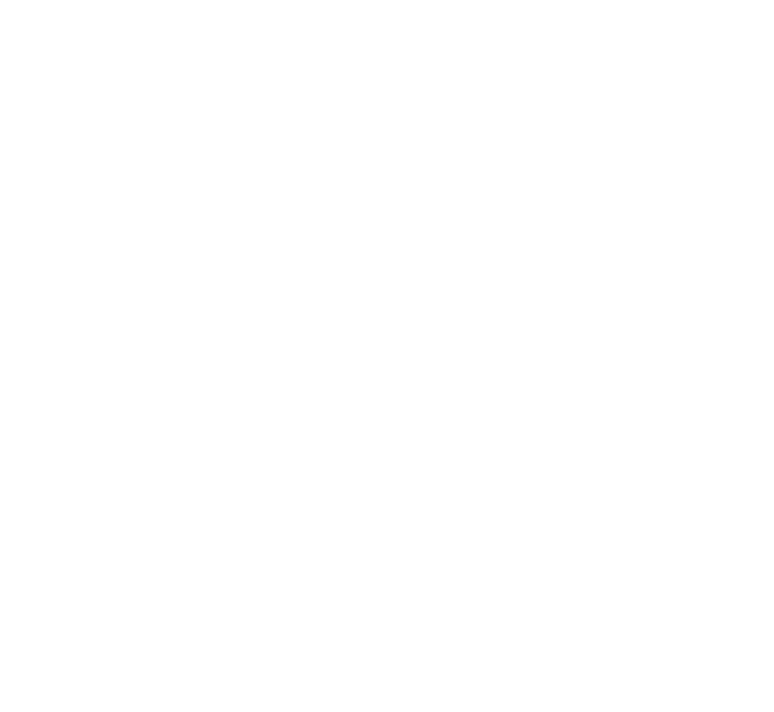
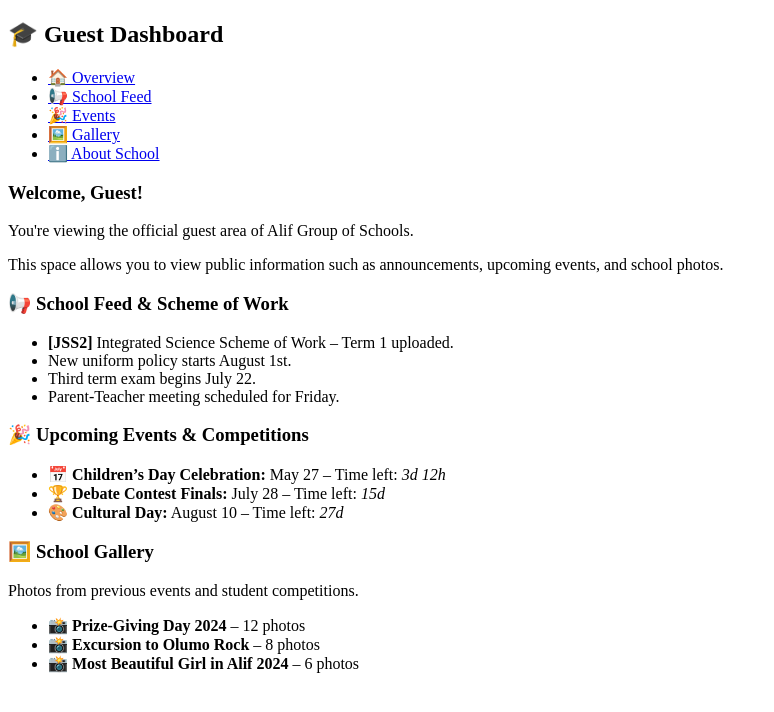
Before and after one commit to MUHAMMAD123231/Alif-model-website, a plain HTML site: page templates/dashboard/guest_dashboard.html in a window 1280 px wide. Shown: the whole page, without its empty margins (0-774 px from the left). Drawn offline with Linux system fonts and the light colour scheme.

Commit message:
Update the style folder and tge dashboard codes

```diff
--- a/templates/dashboard/guest_dashboard.html
+++ b/templates/dashboard/guest_dashboard.html
@@ -0,0 +1,69 @@
+<!DOCTYPE html>
+<html lang="en">
+<head>
+  <meta charset="UTF-8">
+  <title>Guest Dashboard – Alif Group of Schools</title>
+  <meta name="viewport" content="width=device-width, initial-scale=1.0">
+</head>
+<body>
+
+  <!-- Sidebar -->
+  <aside>
+    <h2>🎓 Guest Dashboard</h2>
+    <nav>
+      <ul>
+        <li><a href="#overview">🏠 Overview</a></li>
+        <li><a href="#feed">📢 School Feed</a></li>
+        <li><a href="#events">🎉 Events</a></li>
+        <li><a href="#gallery">🖼️ Gallery</a></li>
+        <li><a href="about.html">ℹ️ About School</a></li>
+      </ul>
+    </nav>
+  </aside>
+
+  <!-- Main Content -->
+  <main>
+
+    <!-- Overview -->
+    <section id="overview">
+      <h3>Welcome, Guest!</h3>
+      <p>You're viewing the official guest area of Alif Group of Schools.</p>
+      <p>This space allows you to view public information such as announcements, upcoming events, and school photos.</p>
+    </section>
+
+    <!-- School Feed -->
+    <section id="feed">
+      <h3>📢 School Feed & Scheme of Work</h3>
+      <ul>
+        <li><strong>[JSS2]</strong> Integrated Science Scheme of Work – Term 1 uploaded.</li>
+        <li>New uniform policy starts August 1st.</li>
+        <li>Third term exam begins July 22.</li>
+        <li>Parent-Teacher meeting scheduled for Friday.</li>
+      </ul>
+    </section>
+
+    <!-- Events -->
+    <section id="events">
+      <h3>🎉 Upcoming Events & Competitions</h3>
+      <ul>
+        <li><strong>📅 Children’s Day Celebration:</strong> May 27 – Time left: <em>3d 12h</em></li>
+        <li><strong>🏆 Debate Contest Finals:</strong> July 28 – Time left: <em>15d</em></li>
+        <li><strong>🎨 Cultural Day:</strong> August 10 – Time left: <em>27d</em></li>
+      </ul>
+    </section>
+
+    <!-- Gallery -->
+    <section id="gallery">
+      <h3>🖼️ School Gallery</h3>
+      <p>Photos from previous events and student competitions.</p>
+      <ul>
+        <li>📸 <strong>Prize-Giving Day 2024</strong> – 12 photos</li>
+        <li>📸 <strong>Excursion to Olumo Rock</strong> – 8 photos</li>
+        <li>📸 <strong>Most Beautiful Girl in Alif 2024</strong> – 6 photos</li>
+      </ul>
+    </section>
+
+  </main>
+
+</body>
+</html>
--- a/templates/features/index.html
+++ b/templates/features/index.html
@@ -4,16 +4,16 @@
   <meta charset="UTF-8" />
   <meta name="viewport" content="width=device-width, initial-scale=1.0"/>
   <title>Alif Model Academy</title>
-  <link rel="stylesheet" href="style.css"/>
+  <link rel="stylesheet" href="../../static/style/style.css"/>
 </head>
 <body>
   <header>
     <img src="images/logo.png" alt="School Logo" class="logo">
     <nav>
       <ul class="nav-links">
-        <li><a href="index.html">Home</a></li>
-        <li><a href="about.html">About</a></li>
-        <li><a href="courses.html">Courses</a></li>
+        <a href="../dashboard/student_dashboard.html">Home</a><
+        <li><a href="../classroom/dicussion_jss2.html">About</a></li>
+        <li><a href="../classroom/dicussion_sss1.html">Courses</a></li>
         <li><a href="contact.html">Contact</a></li>
       </ul>
     </nav>
```
Also changed, not shown: static/style/main.scss (added, +11 -0 lines), templates/admin_updates.html (+38 -0 lines), static/style/_about.scss (added), static/style/_admin_update.scss (added), static/style/_calender.scss (added), static/style/_forms.scss (added), static/style/_global.scss (added), static/style/_index.scss (added), static/style/_login.scss (added), static/style/_register.scss (added), static/style/_variable.scss (added), static/style/_welcome.scss (added), static/style/style.css, templates/features/login_page.html (renamed from templates/login_page.html), 1 other file.
